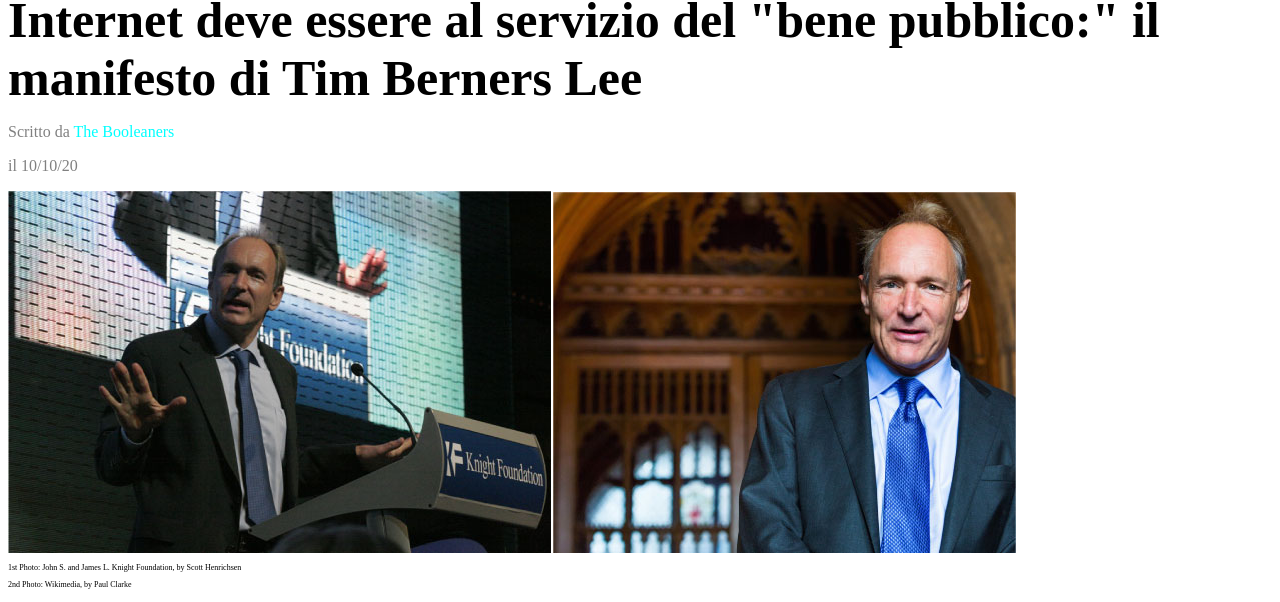
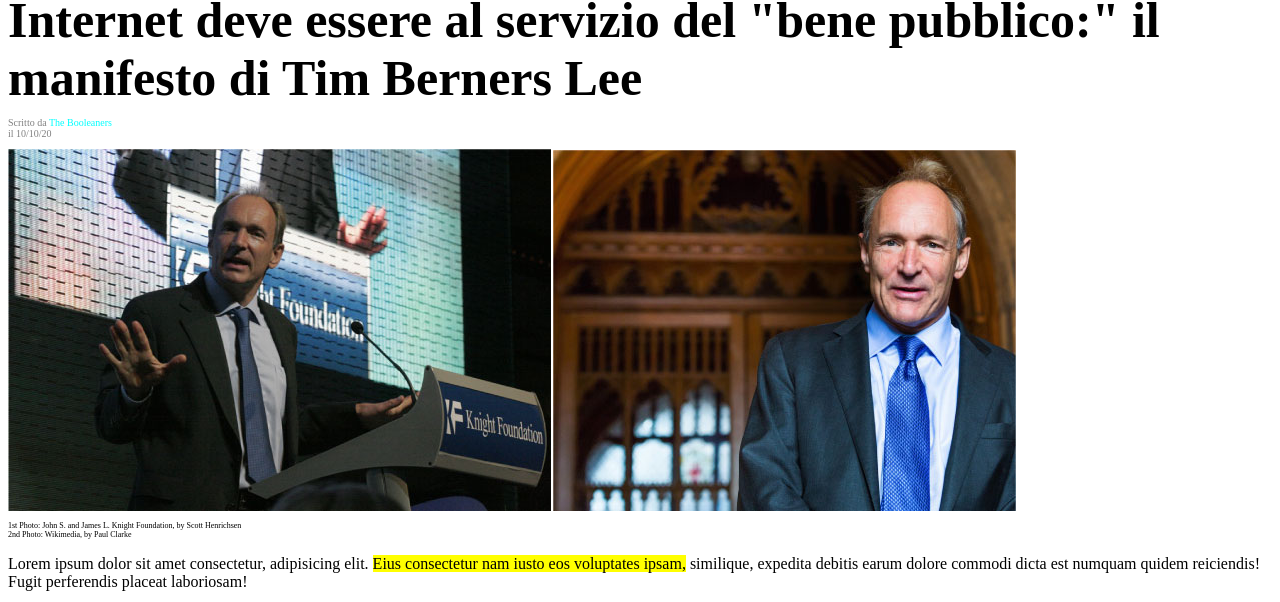
Before and after one commit to bettercallpaul07/html-css-booleaner, a plain HTML site: page index.html in a window 1280 px wide. Shown: the part 171-773 px from the top of the page. Drawn offline with Linux system fonts and the light colour scheme.

Commit message:
Corretti alcuni spazi

```diff
--- a/css/style.css
+++ b/css/style.css
@@ -13,6 +13,7 @@ h1 {
 
 .info-article {
     color: grey;
+    font-size: 10px;
 }
 
 .intro-image {
--- a/index.html
+++ b/index.html
@@ -22,16 +22,22 @@
             <!-- Titolo articolo -->
             <h1>Internet deve essere al servizio del "bene pubblico:" il manifesto di Tim Berners Lee</h1>
             <div class="info-article">
-                <p>Scritto da <span style="color:aqua">The Booleaners</span> </p>
-                <p>il 10/10/20</p>
+                <p>
+                    Scritto da <span style="color:aqua">The Booleaners</span>
+                    <br>
+                    il 10/10/20
+                </p>
             </div>
 
             <!-- Immagini iniziali -->
             <div class="intro-image">
                 <img src="img/tim-1.jpg" alt="Tim 1">
                 <img src="img/tim-2.jpg" alt="Tim 2">
-                <p>1st Photo: John S. and James L. Knight Foundation, by Scott Henrichsen</p>
-                <p>2nd Photo: Wikimedia, by Paul Clarke</p>
+                <p>
+                    1st Photo: John S. and James L. Knight Foundation, by Scott Henrichsen
+                    <br>
+                    2nd Photo: Wikimedia, by Paul Clarke
+                </p>
             </div>
 
             <p>Lorem ipsum dolor sit amet consectetur, adipisicing elit. <mark>Eius consectetur nam iusto eos voluptates ipsam,</mark> similique, expedita debitis earum dolore commodi dicta est numquam quidem reiciendis! Fugit perferendis placeat laboriosam!</p>
```
